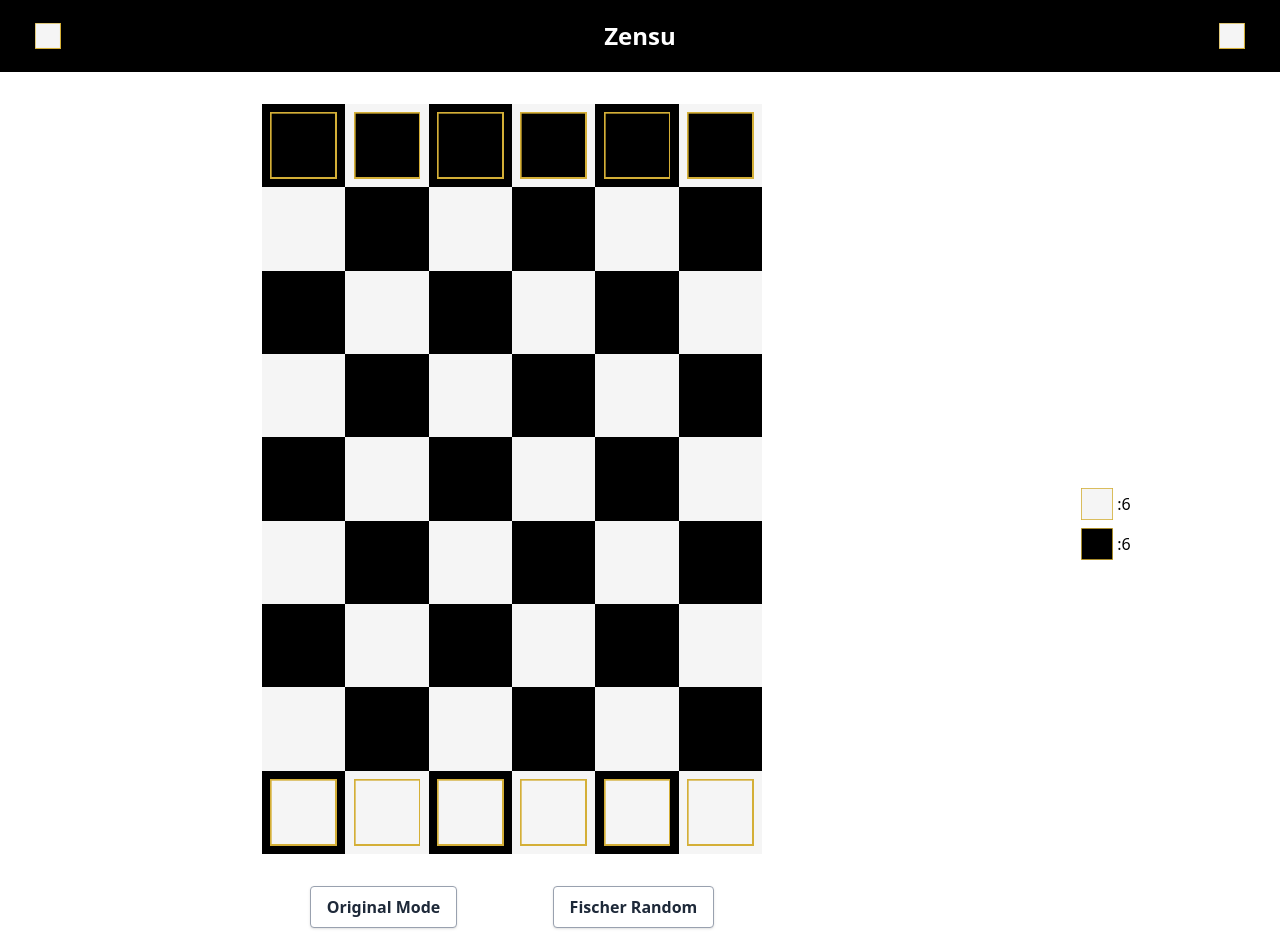
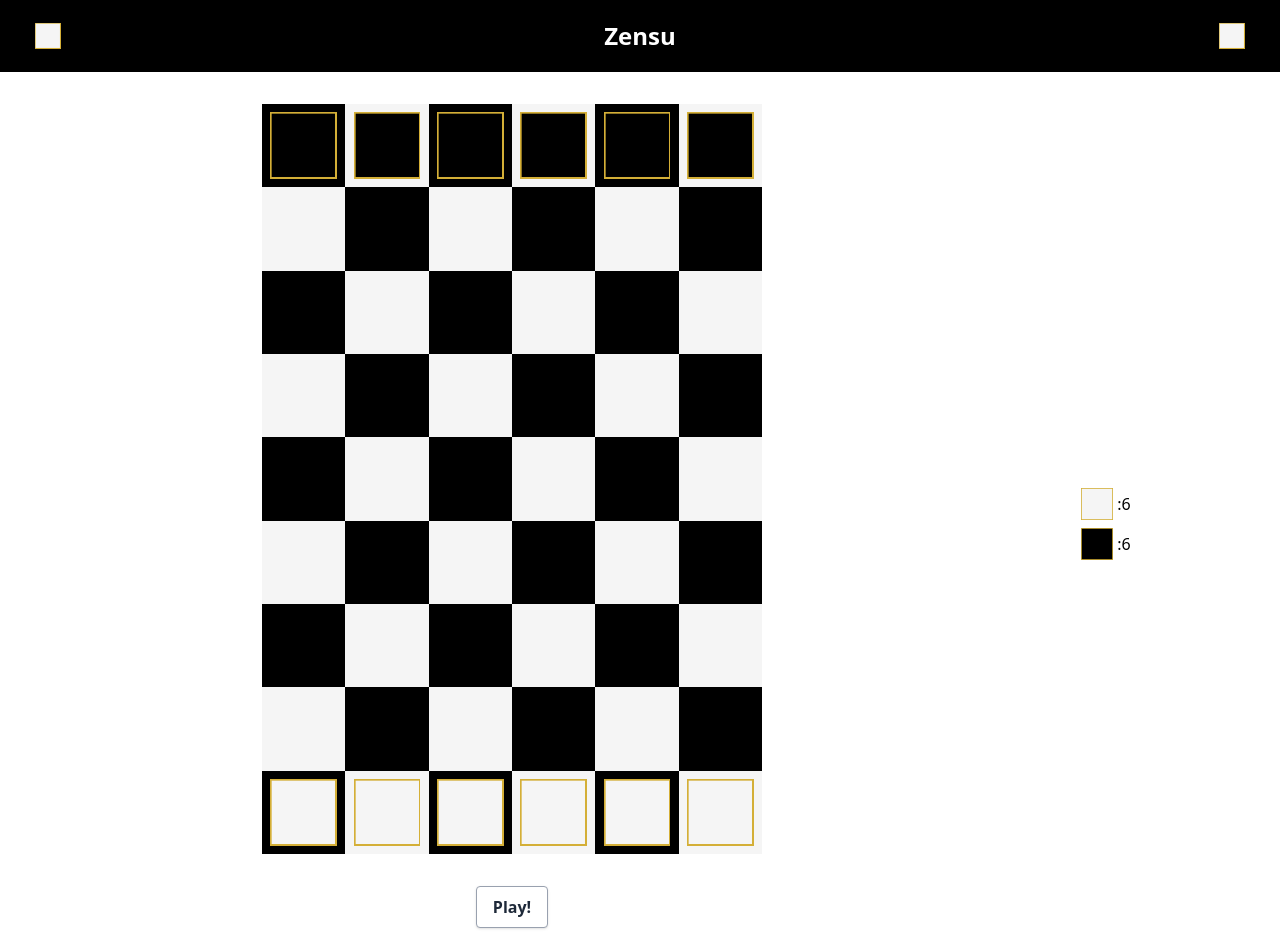
Before and after one commit to sjwarner/zensu-frontend, a React (Vite) app: page / in a window 1280 px wide. Shown: the top 952 px of the page. Built offline with nearby package versions, Linux system fonts and the light colour scheme.

Commit message:
Remove 'Random' mode - doesn't make sense for this game

```diff
--- a/src/game/components/LocalBoardCaption/LocalBoardCaption.jsx
+++ b/src/game/components/LocalBoardCaption/LocalBoardCaption.jsx
@@ -3,10 +3,7 @@ import Caption from "../../../general/components/Caption/Caption";
 import Button from "../../../general/components/Button/Button";
 
 import Players from "../../logic/Players";
-import {
-  InitialGameStateWhite,
-  // InitialRandomGameStateWhite,
-} from "../../logic/InitialGameState";
+import { InitialGameStateWhite } from "../../logic/InitialGameState";
 import GameModes from "../../logic/GameModes";
 
 const LocalBoardCaption = ({
@@ -24,11 +21,7 @@ const LocalBoardCaption = ({
     setPreviousGameMode(gameMode);
     setWinner(null);
 
-    if (gameMode === GameModes.ORIGINAL) {
-      setGameState(JSON.parse(JSON.stringify(InitialGameStateWhite)));
-    } else {
-      // setGameState(JSON.parse(JSON.stringify(InitialRandomGameStateWhite())));
-    }
+    setGameState(JSON.parse(JSON.stringify(InitialGameStateWhite)));
   };
 
   return (
@@ -45,13 +38,8 @@ const LocalBoardCaption = ({
         <div className="flex flex-row mb-4">
           <Button onClick={() => resetGame(GameModes.ORIGINAL)}>
             {winner && previousGameMode === GameModes.ORIGINAL
-              ? "Play original again?"
-              : "Original Mode"}
-          </Button>
-          <Button onClick={() => resetGame(GameModes.RANDOM)}>
-            {winner && previousGameMode === GameModes.RANDOM
-              ? "Play random again?"
-              : "Fischer Random"}
+              ? "Play again?"
+              : "Play!"}
           </Button>
         </div>
       )}
--- a/src/game/logic/GameModes.js
+++ b/src/game/logic/GameModes.js
@@ -1,6 +1,5 @@
 const GameModes = {
   ORIGINAL: "original",
-  RANDOM: "random",
 };
 
 export default GameModes;
```
Also changed, not shown: src/game/logic/InitialGameState.js (+0 -54 lines).
